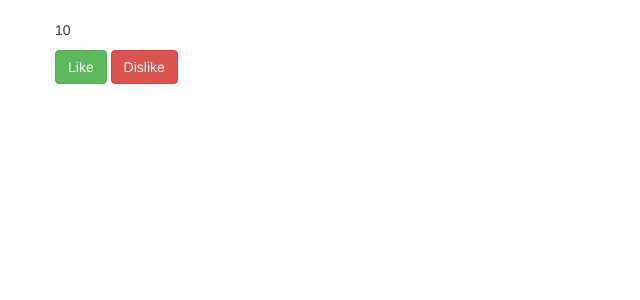
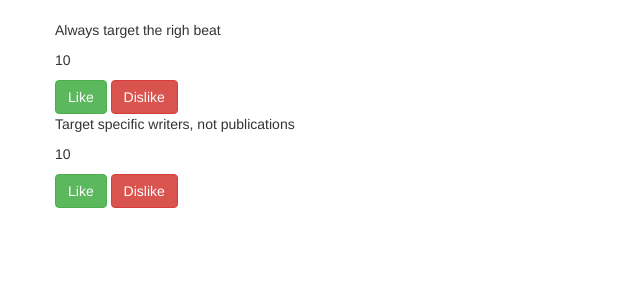
Before and after one commit to KevineMusoni/Pitch-App, a Flask app: template app/templates/pitch/pitch.html in a window 1280 px wide. Shown: the part 52-352 px from the top of the page, without its empty margins (0-640 px from the left). Run offline with Flask 2, Linux system fonts and the light colour scheme; the template is opened without the code that fills it: most values are stand-ins (such as "Sample title", 1, 10 or a date in 2020); some libraries are stand-ins or nearby versions.

Commit message:
writer's pitch

```diff
--- a/app/main/views.py
+++ b/app/main/views.py
@@ -14,7 +14,7 @@ def index():
 @main.route('/pitch')
 def pitch():
     title ="PITCH- Share your pitch..."
-    return render_template('pitch.html')
+    return render_template('pitch/pitch.html')
 
 
 @main.route('/user/<uname>')
--- a/app/templates/pitch/pitch.html
+++ b/app/templates/pitch/pitch.html
@@ -3,9 +3,16 @@
 {% block content %}
 <div class="container">
     <div class="row">
+        <p>Always target the righ beat</p>
         <p class="col">{{numberOfLikes}}</p>
         <button class="col btn btn-success" (click)="likeButtonClick()">Like</button>
         <button class="col btn btn-danger" (click)="dislikeButtonClick()">Dislike</button>
     </div>
+        <div class="row">
+            <p>Target specific writers, not publications</p>
+            <p class="col">{{numberOfLikes}}</p>
+            <button class="col btn btn-success" (click)="likeButtonClick()">Like</button>
+            <button class="col btn btn-danger" (click)="dislikeButtonClick()">Dislike</button>
+        </div>
 </div>
 {% endblock %}
```
